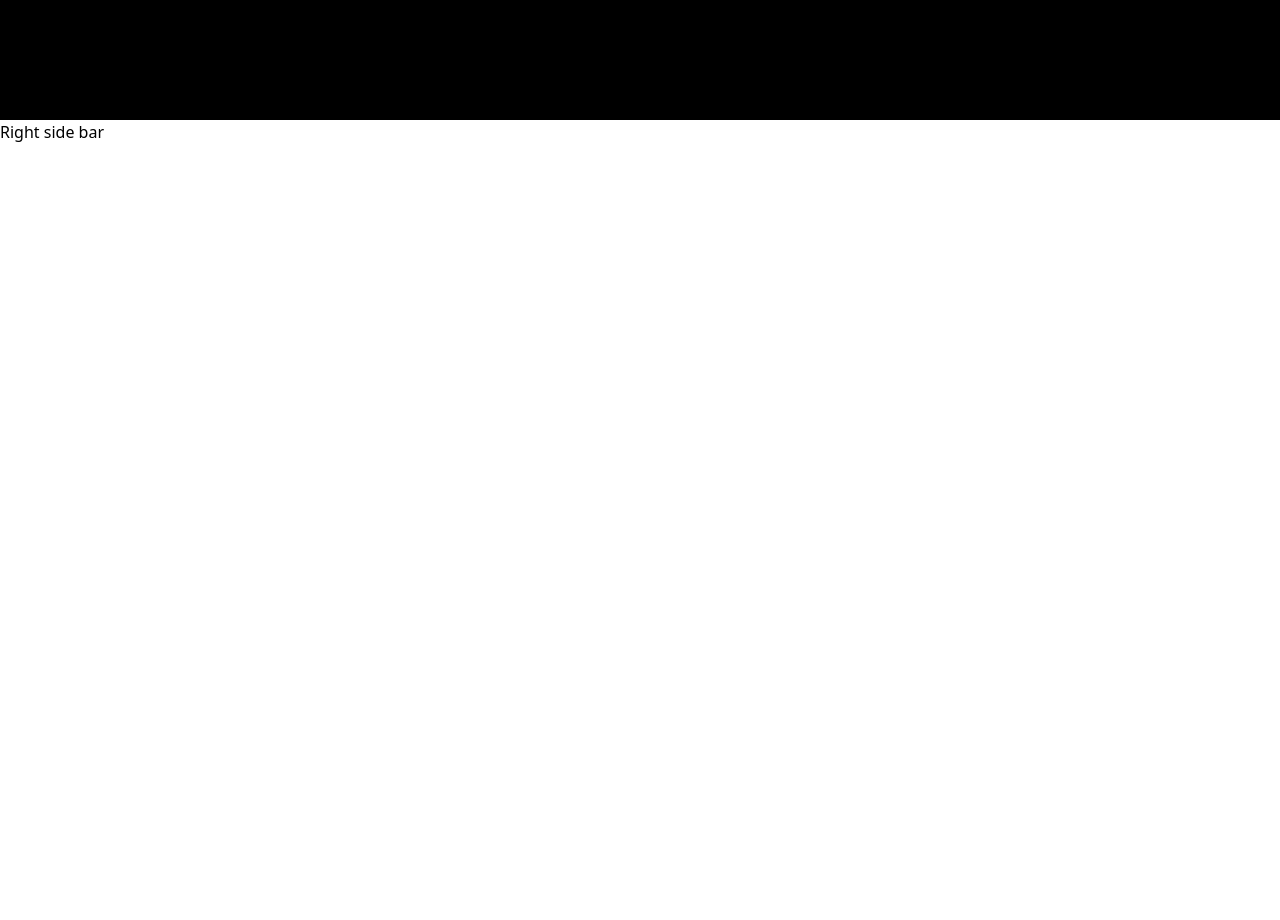
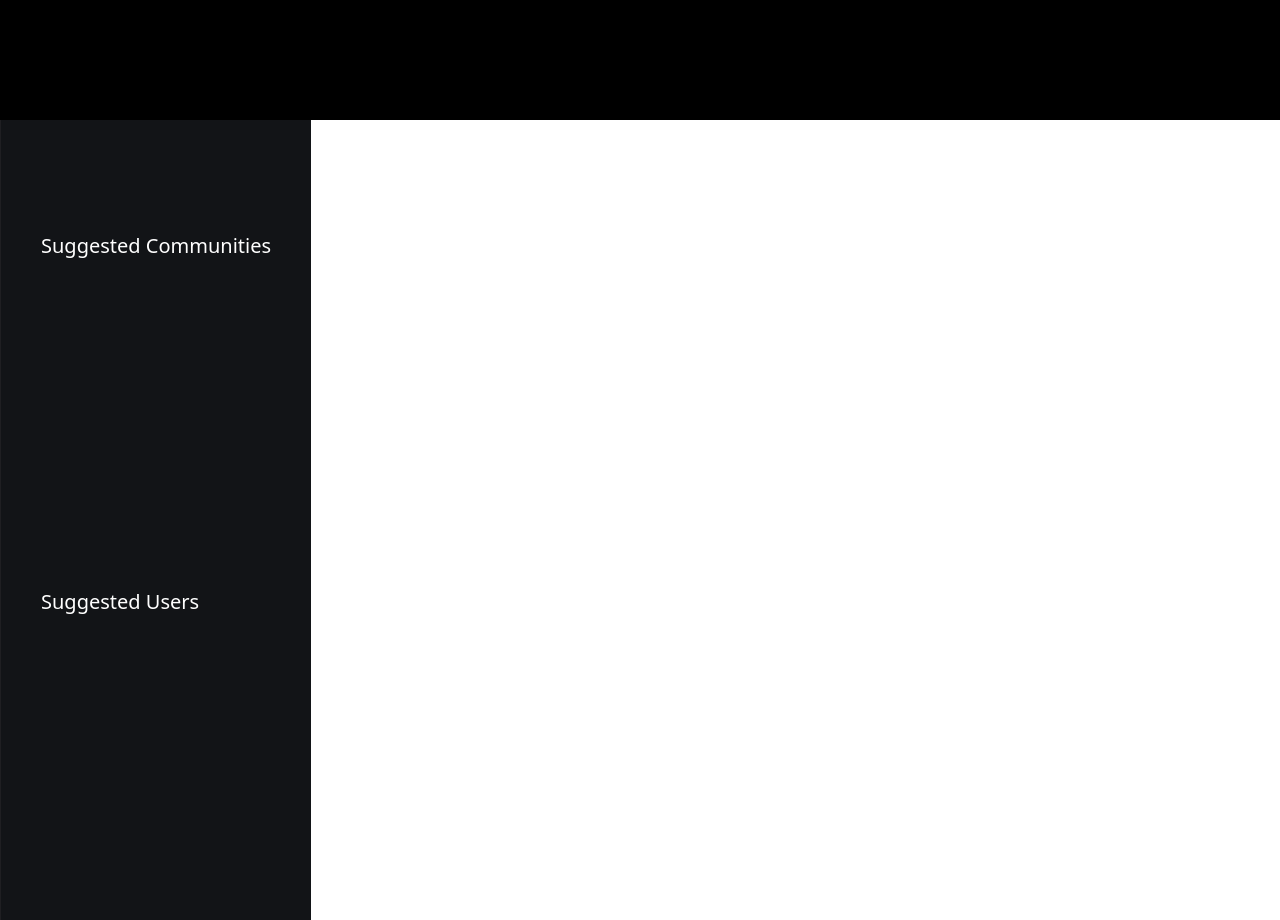
Before and after one commit to DHurtado714-itesm/threads, a Next.js app: page / in a window 1280 px wide. Shown: the part 1480-2400 px from the top of the page. Before the commit the page ends 1624 px from the top, so only its background shows below. Built offline with nearby package versions, Linux system fonts and the light colour scheme; no server answers.

Commit message:
feat(shared): implement RightSidebar component with suggested communities and users sections

```diff
--- a/components/shared/RightSidebar.tsx
+++ b/components/shared/RightSidebar.tsx
@@ -1,5 +1,16 @@
 function RightSidebar() {
-  return <h1>Right side bar</h1>;
+  return (
+    <section className="custom-scrollbar rightsidebar">
+      <div className="flex flex-1 flex-col justify-start">
+        <h3 className="text-heading4-medium text-light-1">
+          Suggested Communities
+        </h3>
+      </div>
+      <div className="flex flex-1 flex-col justify-start">
+        <h3 className="text-heading4-medium text-light-1">Suggested Users</h3>
+      </div>
+    </section>
+  );
 }
 
 export default RightSidebar;
```
